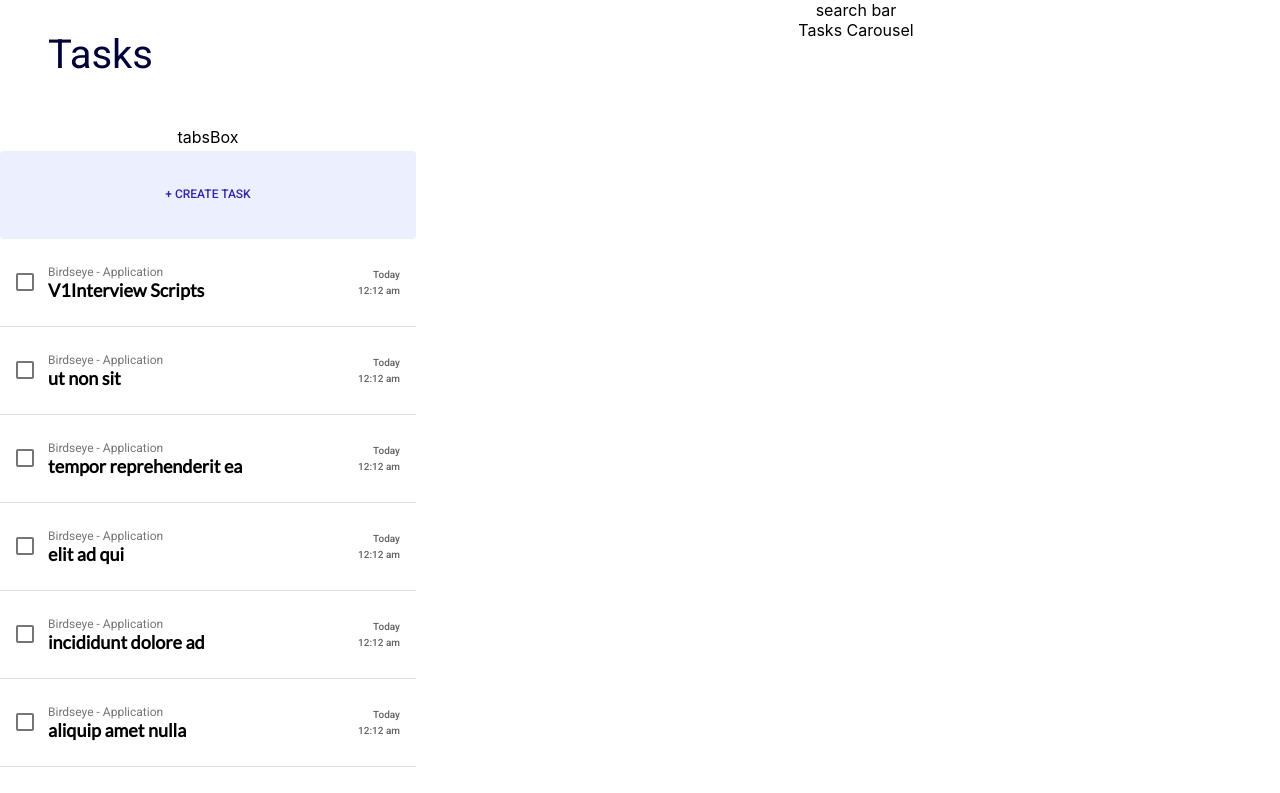
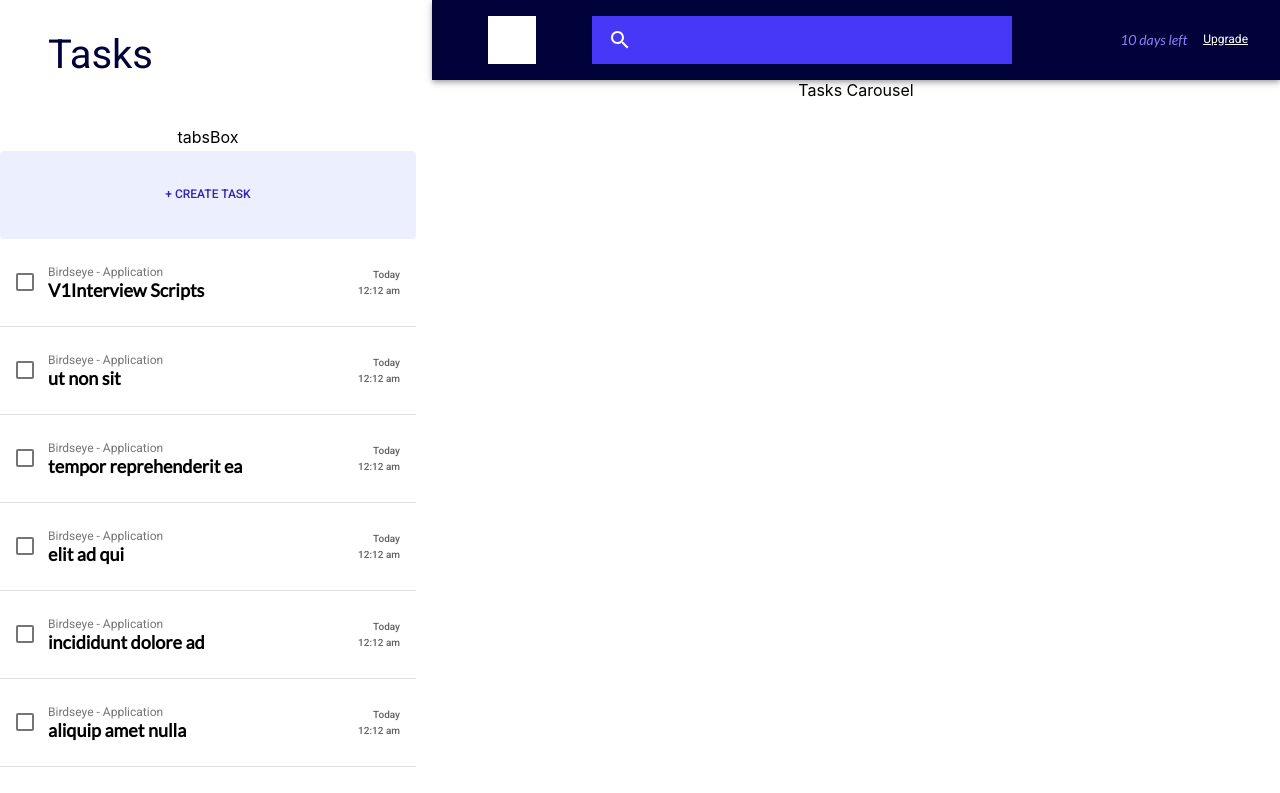
Before and after one commit to RussellHowell/birdseye-hw-rh, a React (Create React App) app: page /dashboard in a window 1280 px wide. Shown: the top 793 px of the page. Built offline with nearby package versions, Linux system fonts and the light colour scheme.

Commit message:
first pass of app bar completed

```diff
--- a/public/index.html
+++ b/public/index.html
@@ -25,8 +25,7 @@
     <noscript>You need to enable JavaScript to run this app.</noscript>
     <div id="root"></div>
     <link rel="stylesheet" href="https://fonts.googleapis.com/css?family=Roboto:300,400,500,700&display=swap" />
-    <link href="https://fonts.googleapis.com/css?family=Lato&display=swap" rel="stylesheet">
-    <!--
+    <link href="https://fonts.googleapis.com/css?family=Lato:400,400i&display=swap" rel="stylesheet">   <!--
       This HTML file is a template.
       If you open it directly in the browser, you will see an empty page.
 
--- a/src/Theme.ts
+++ b/src/Theme.ts
@@ -7,6 +7,7 @@ export const theme: Theme = createMuiTheme({
       primary: {
         main: '#2918f6',
         dark: '#010239',
+        light: '#8c80f7'
       },
       secondary: {
         main: '#4737f7',
--- a/src/components/SearchBar/SearchBar.tsx
+++ b/src/components/SearchBar/SearchBar.tsx
@@ -1,13 +1,90 @@
 import * as React from 'react';
+import { makeStyles, createStyles} from '@material-ui/styles';
+import { Theme, AppBar, InputBase,Box, InputAdornment, Typography, Toolbar, Link, IconButton, Badge } from '@material-ui/core';
+import { Search, Settings } from '@material-ui/icons';
+import classnames from 'classnames';
 
 interface ISearchBarProps {
 }
 
 const SearchBar: React.FunctionComponent<ISearchBarProps> = (props) => {
+  const useStyles = makeStyles ( ( theme: Theme ) => createStyles({
+    root:{
+      verticalAlign: 'middle',
+      backgroundColor: theme.palette.primary.dark,
+      height: theme.spacing(10)
+    },
+    logoContainer: {
+      height: theme.spacing(6),
+      width: theme.spacing(6),
+      marginLeft: theme.spacing(4),
+      marginRight: theme.spacing(4),
+      backgroundColor: theme.palette.common.white
+    },
+    searchInput: {
+      width: '75%',
+      color: theme.palette.common.white,
+      backgroundColor: theme.palette.secondary.main,
+      height: theme.spacing(6),
+      marginLeft: theme.spacing(3)
+    },
+    inputIcon: {
+      marginLeft: theme.spacing(2)
+    },
+    trialCountdownText: {
+      color: theme.palette.primary.light,
+      fontStyle: 'italic',
+      fontFamily: 'Lato',
+      fontSize: 14
+    },
+    appBarRight:{
+      display: 'flex',
+      flexGrow: 1,
+      justifyContent: 'flex-end'
+    },
+    grow: {
+      display: 'flex',
+      flexGrow: 2
+    },
+    margin: {
+      marginLeft: theme.spacing(1),
+      marginRight: theme.spacing(1)
+    },
+    whiteText: {
+      color: theme.palette.common.white
+    }
+
+  }));
+
+  const classes = useStyles();
   return (
-        <div>
-            search bar
+    <AppBar position="relative" className={ classes.root }>
+      <Toolbar className={classes.root}>
+        <div className={ classes.grow }>
+          <div className={classes.logoContainer} />
+          <InputBase
+              className={ classes.searchInput }
+              startAdornment={
+                <InputAdornment position="start">
+                  <Search className={ classes.inputIcon }/>
+                </InputAdornment>
+              }/>
+          </div>
+        <div className={ classes.appBarRight }>
+          <Typography variant='h5' className={ classnames(classes.trialCountdownText, classes.margin) }>
+            10 days left
+          </Typography>
+          <Link underline='always' variant={ 'h5' } className={ classnames(classes.margin, classes.whiteText) }>
+              Upgrade
+          </Link>
+          {/* <IconButton>
+            <Badge>
+              <Settings/>
+            </Badge>
+          </IconButton> */}
         </div>
+      </Toolbar>
+    </AppBar>
   );
 };
 
```
Also changed, not shown: package.json (+5 -2 lines).
